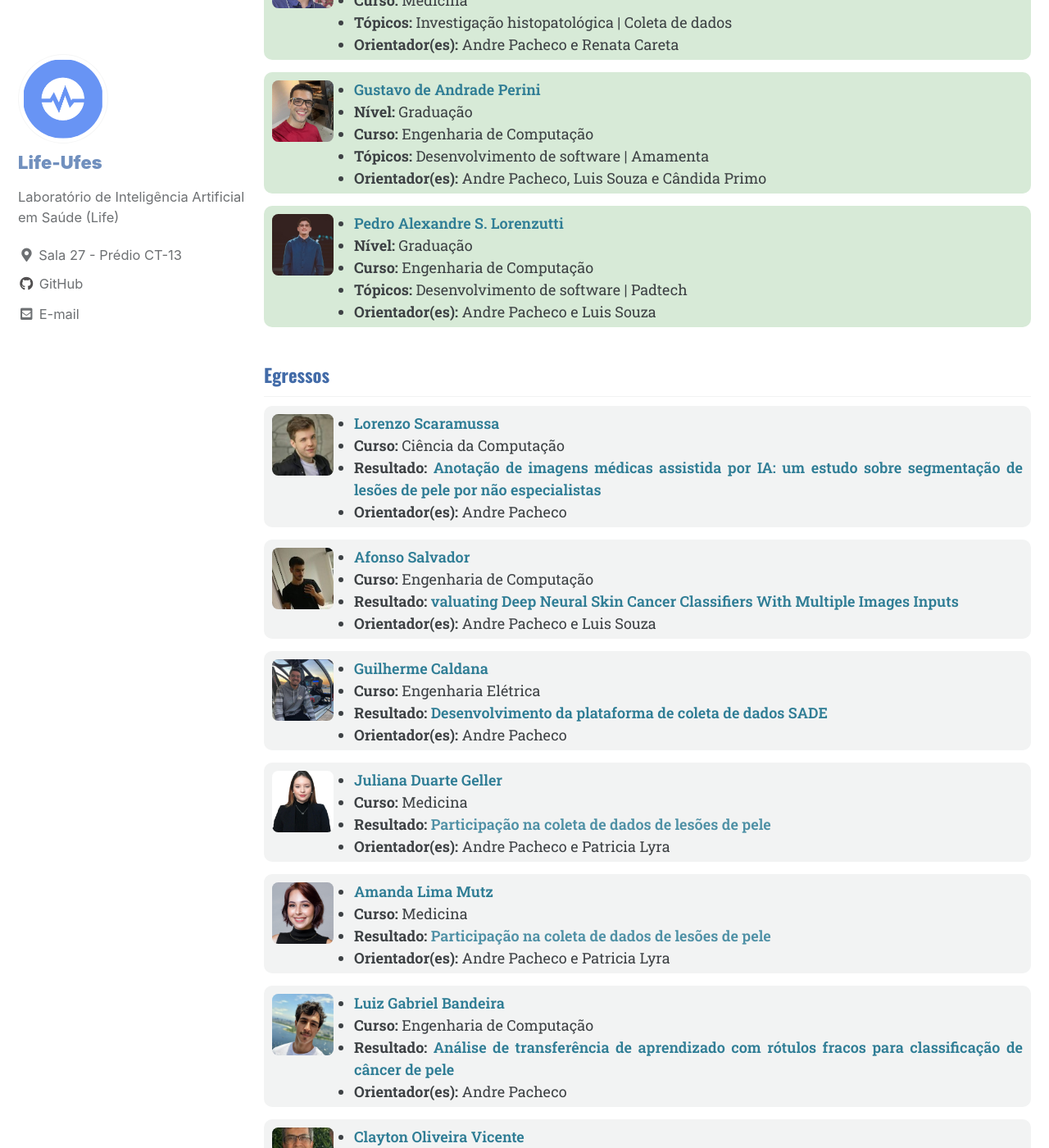
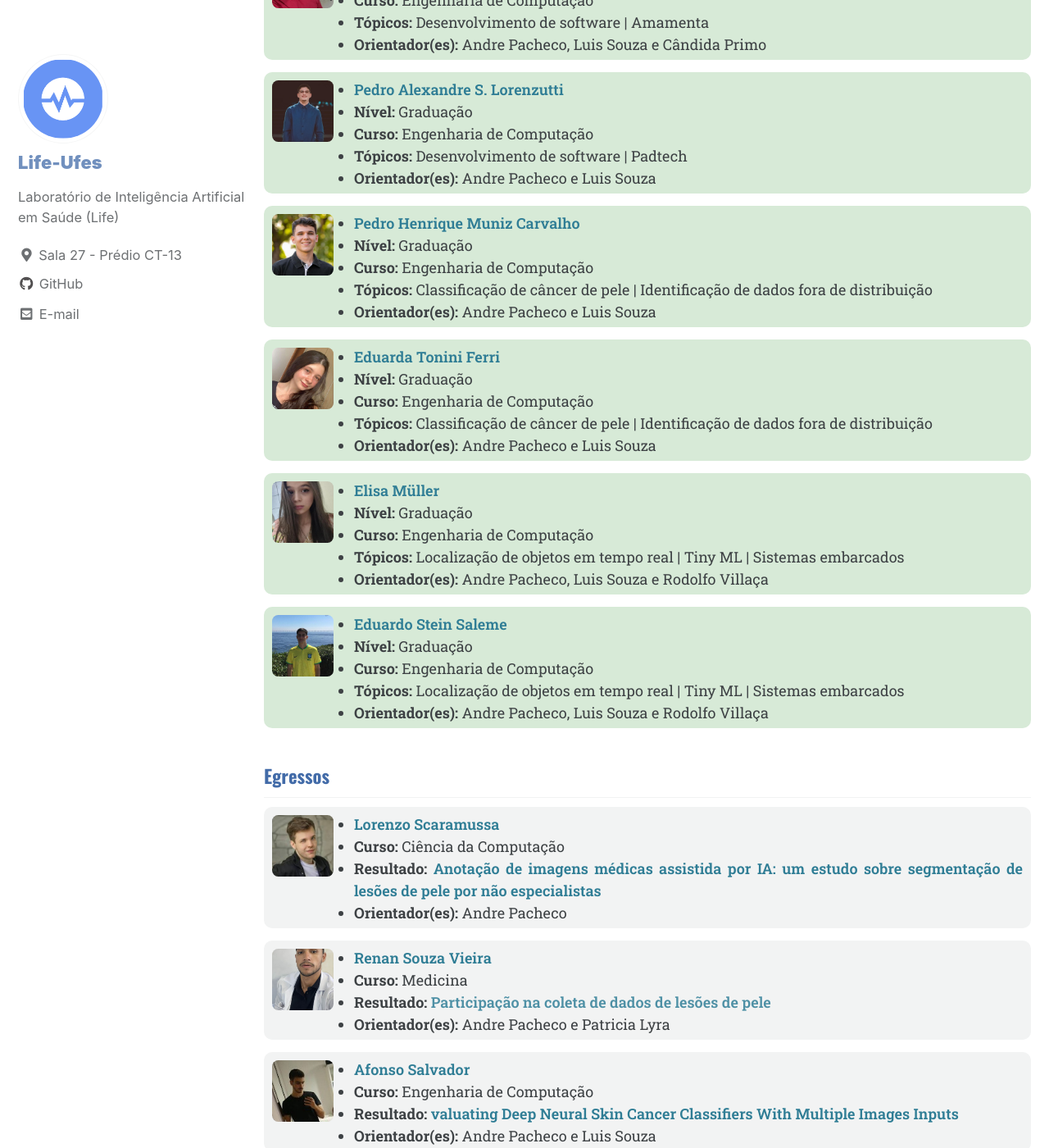
Before and after one commit to life-ufes/site, a Jekyll site: the page built from _pages/equipe.md, in a window 1280 px wide and 1400 px high, scrolled down 3442 px. Shown: the whole window at 82% size. Built offline with Jekyll 4.4.1, drawn with Linux system fonts in a browser that asks for light colours; cached includes are drawn as plain includes; some of the changed text lies outside the part shown.

Commit message:
atualizando membros e projetos

```diff
--- a/_data/members.yml
+++ b/_data/members.yml
@@ -85,7 +85,7 @@ students:
 
   - name: "Rafael Santiago Altoé"
     site: "https://github.com/rsadr0pyz"
-    topics: "Fullstack development | Coleta de dados | Classificação de câncer de pele"
+    topics: "Classificação de câncer de pele | TinyML | Sistemas embarcados"
     course: "Engenharia de Computação"
     supervisors: "Andre Pacheco"
     level: "Graduação"
@@ -122,14 +122,6 @@ students:
     supervisors: "Luis Souza e Andre Pacheco"
     level: "Graduação"
 
-  - name: "Renan Souza Vieira"
-    photo: "renan.gif"
-    site: "http://lattes.cnpq.br/3113715246348154"
-    topics: "Estudo clínico | Coleta de dados"
-    course: "Medicina"
-    supervisors: "Andre Pacheco e Patricia Lyra"
-    level: "Graduação"
-
   - name: "Leonardo Fabem Moreira"
     photo: "leonardo.gif"
     site: "http://lattes.cnpq.br/3736382234654211"
@@ -154,6 +146,38 @@ students:
     supervisors: "Andre Pacheco e Luis Souza"
     level: "Graduação"
 
+  - name: "Pedro Henrique Muniz Carvalho"
+    photo: "pmuniz.jpeg"
+    site: "https://github.com/phmuniz"
+    topics: "Classificação de câncer de pele | Identificação de dados fora de distribuição"
+    course: "Engenharia de Computação"
+    supervisors: "Andre Pacheco e Luis Souza"
+    level: "Graduação"
+
+  - name: "Eduarda Tonini Ferri"
+    photo: "etonini.jpeg"
+    site: "https://github.com/dudatonini"
+    topics: "Classificação de câncer de pele | Identificação de dados fora de distribuição"
+    course: "Engenharia de Computação"
+    supervisors: "Andre Pacheco e Luis Souza"
+    level: "Graduação"
+
+  - name: "Elisa Müller"
+    photo: "elisa.jpeg"
+    site: "https://github.com/BeWSM"
+    topics: "Localização de objetos em tempo real | Tiny ML | Sistemas embarcados"
+    course: "Engenharia de Computação"
+    supervisors: "Andre Pacheco, Luis Souza e Rodolfo Villaça"
+    level: "Graduação"
+
+  - name: "Eduardo Stein Saleme"
+    photo: "eduardo.jpeg"
+    site: "https://github.com/eduardossaleme"
+    topics: "Localização de objetos em tempo real | Tiny ML | Sistemas embarcados"
+    course: "Engenharia de Computação"
+    supervisors: "Andre Pacheco, Luis Souza e Rodolfo Villaça"
+    level: "Graduação"
+
 
 alumni:
   - name: "Lorenzo Scaramussa"
@@ -163,6 +187,13 @@ alumni:
     supervisors: "Andre Pacheco"
     resultado: "Anotação de imagens médicas assistida por IA: um estudo sobre segmentação de lesões de pele por não especialistas"
     link: "https://www.sbcas2025.com/"
+
+  - name: "Renan Souza Vieira"
+    photo: "renan.gif"
+    site: "http://lattes.cnpq.br/3113715246348154"
+    course: "Medicina"
+    supervisors: "Andre Pacheco e Patricia Lyra"
+    resultado: "Participação na coleta de dados de lesões de pele"
 
   - name: "Afonso Salvador"
     photo: "afonso_salvador.jpeg"
--- a/_pages/projetos.md
+++ b/_pages/projetos.md
@@ -7,6 +7,9 @@ author_profile: true
 ---
 
 Atualmente, o laboratório conta com pesquisadores trabalhando em diferentes problemas. A seguir, são listados alguns dos principais projetos em andamento. Se você se interessar pelo tema, entre em contato com os pesquisadores envolvidos.
+
+
+# Em andamento
 
 ## Identificação automatizada de lesões de pele
 Este projeto tem como objetivo o desenvolvimento de um sistema de análise e triagem de lesões de pele que permita profissionais generalistas da área de saúde identificar lesões suspeitas de câncer de pele de maneira mais adequada. Dentro do Life existe um projeto de extensão chamado [Padtech](https://pad.ufes.br/padtech/), que de maneira resumida, trabalha junto ao [PAD-UFES](https://pad.ufes.br/) no combate ao câncer de pele no estado do Espírito Santo. Este é um projeto muito grande que envolve a parceria com diversos órgãos públicos e privados.
@@ -35,7 +38,14 @@ Este projeto visa proteger, promover e apoiar a amamentação exclusiva até os
 Este projeto tem como objetivo o desenvolvimento de um sistema de análise e triagem de lesões cancerígenas de esôfago e estômago em pacientes diagnosticados com esôfago de Barrett, visando o auxílio no diagnóstico precoce de adenocarcinoma de forma precisa e menos onerosa por profissionais da área de saúde. Este projeto vem sendo desenvolvido desde 2016 em uma parceria com duas universidades externas a UFES: a UNESP (estadual de São Paulo), e a Ostbayerische Technische Hochschule Regensburg (Alemanha), representadas pelos pesquisadores João Paulo Papa e Christoph Palm, respectivamente. Vislumbra-se, a longo prazo, expandir as possibilidades e modalidades de câncer a serem diagnosticas para as regiões endoscópicas, fortalecendo a parceria do Life com universidades brasileiras e internacionais, além de instituições do setor privado que financiem esta iniciativa.
 {: style="text-align: justify;"}
 
-**Pesquisadores responsáveis:** Luís Souza e André Pacheco
+**Pesquisadores responsáveis:** Luís Souza
+
+## Soluções de Inteligência Artificial em Microcontroladores
+Este projeto visa desenvolver soluções de inteligência artificial (IA) para microcontroladores, com foco em aplicações de Internet das Coisas (IoT) e sistemas embarcados voltados para Engenharia Clínica. A proposta é criar algoritmos de IA que possam ser executados em dispositivos com recursos limitados, como microcontroladores, para monitoramento e análise de dados em tempo real. Atualmente o foco está na está na localização e rastreamento de objetos em ambientes hospitalares, visando melhorar a gestão de equipamentos e recursos, reduzir perdas e otimizar processos.
+
+**Pesquisadores responsáveis:** André Pacheco, Rodolfo Villaça e Luís Souza
+
+# Encerrados
 
 ## Identificação e Classificação de Hemorragias Intracranianas em Tomografias Computadorizadas do Crânio
 
```
Also changed, not shown: assets/imgs/equipe/alunos/eduardo.jpeg (added), assets/imgs/equipe/alunos/elisa.jpeg (added), assets/imgs/equipe/alunos/etonini.jpeg (added), assets/imgs/equipe/alunos/pmuniz.jpeg (added), assets/imgs/equipe/egressos/renan.gif (renamed from assets/imgs/equipe/alunos/renan.gif).
